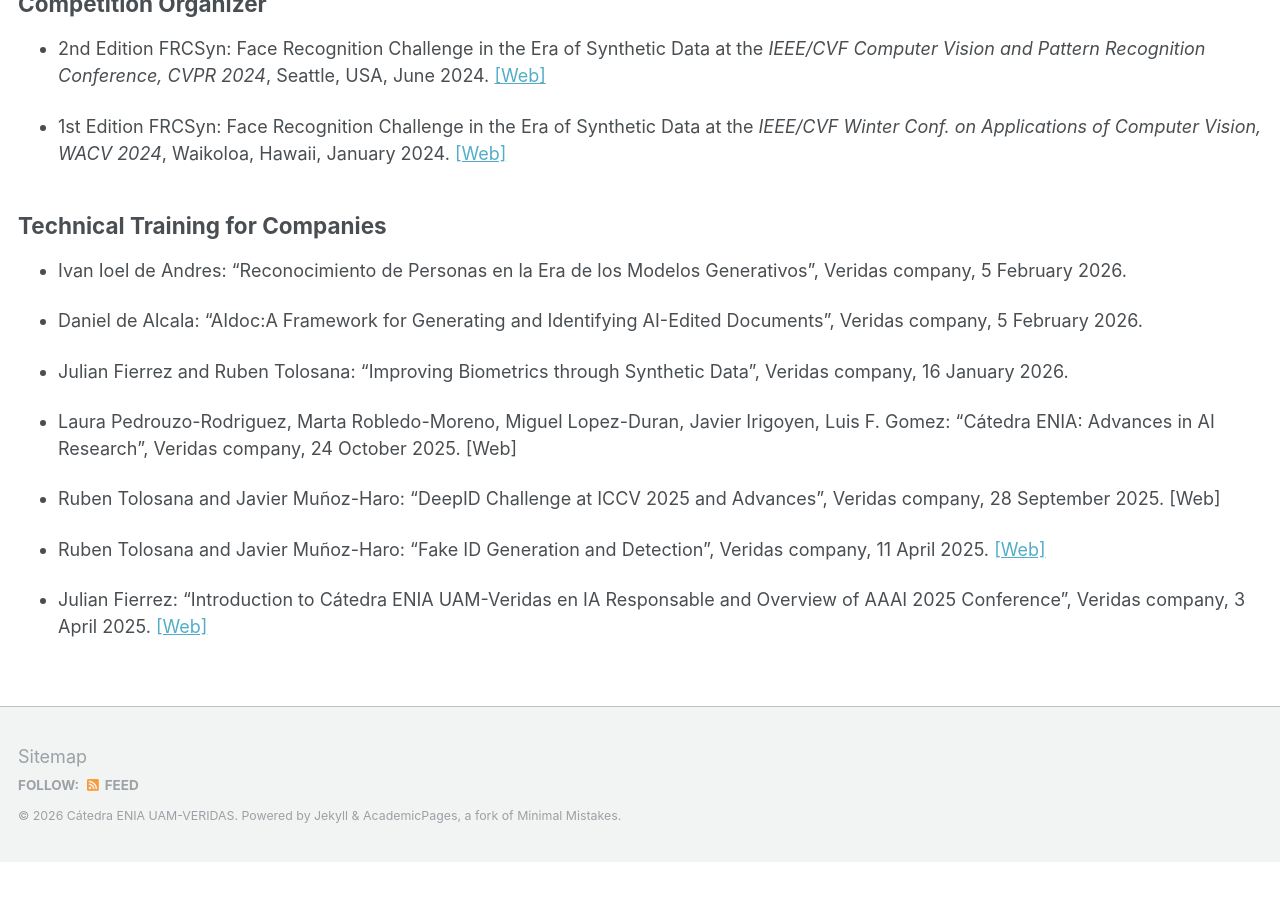
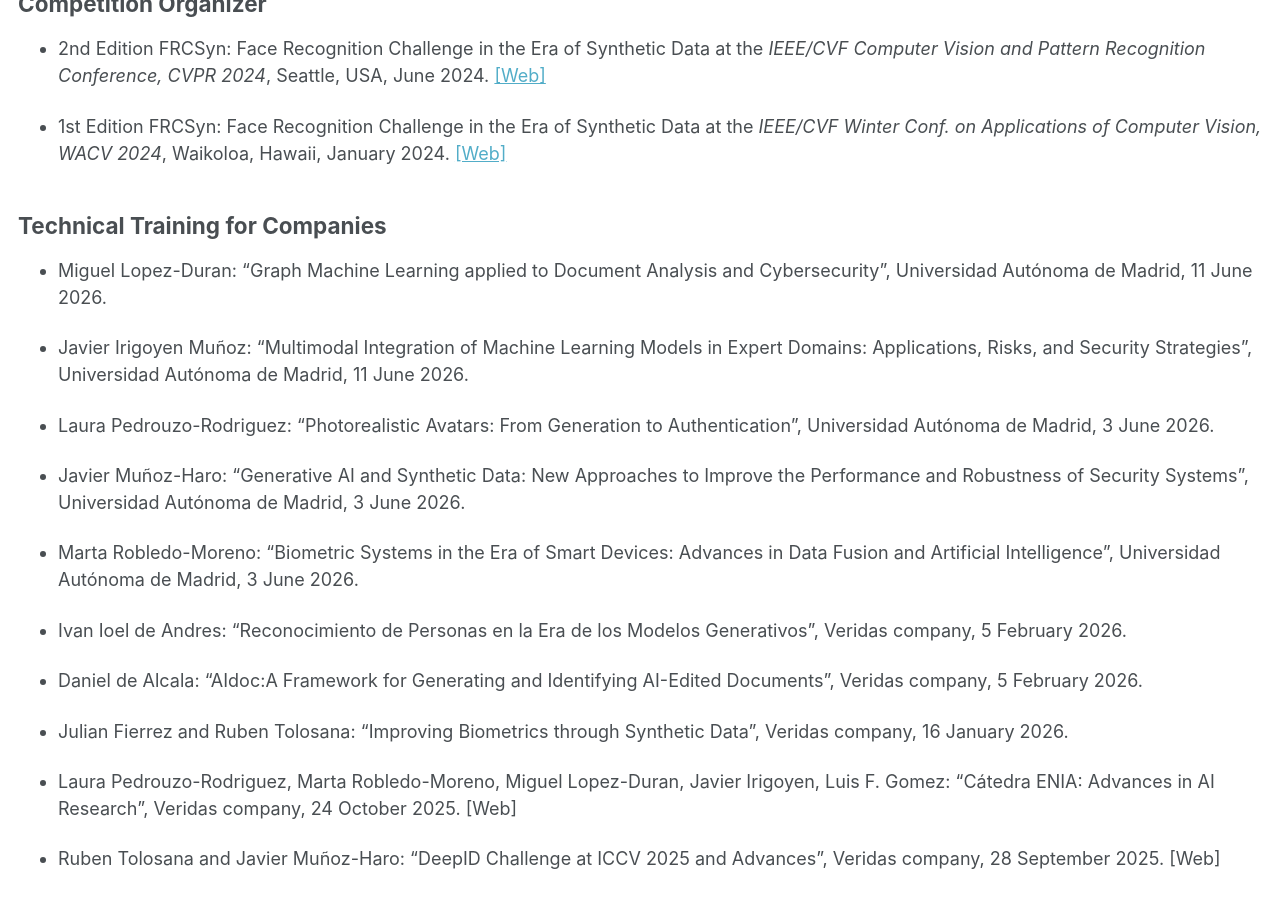
Before and after one commit to catedraeniauam/catedraeniauam.github.io, a Jekyll site: the page built from _pages/scientific_events.md, in a window 1280 px wide and 900 px high, scrolled down 1844 px. Built offline with Jekyll 4.4.1, drawn with Linux system fonts in a browser that asks for light colours; before the commit the page ends 2706 px from its top, so only the background shows below that.

Commit message:
Añadimos las defensas de mitad de tesis de los nuevos doctorandos

```diff
--- a/_pages/scientific_events.md
+++ b/_pages/scientific_events.md
@@ -62,6 +62,16 @@ Competition Organizer
 Technical Training for Companies
 -----
 
+- Miguel Lopez-Duran: “Graph Machine Learning applied to Document Analysis and Cybersecurity”, Universidad Autónoma de Madrid, 11 June 2026.
+
+- Javier Irigoyen Muñoz: “Multimodal Integration of Machine Learning Models in Expert Domains: Applications, Risks, and Security Strategies”, Universidad Autónoma de Madrid, 11 June 2026.
+
+- Laura Pedrouzo-Rodriguez: “Photorealistic Avatars: From Generation to Authentication”, Universidad Autónoma de Madrid, 3 June 2026.
+
+- Javier Muñoz-Haro: “Generative AI and Synthetic Data: New Approaches to Improve the Performance and Robustness of Security Systems”, Universidad Autónoma de Madrid, 3 June 2026.
+
+- Marta Robledo-Moreno: “Biometric Systems in the Era of Smart Devices: Advances in Data Fusion and Artificial Intelligence”, Universidad Autónoma de Madrid, 3 June 2026.
+
 - Ivan Ioel de Andres: “Reconocimiento de Personas en la Era de los Modelos Generativos”, Veridas company, 5 February 2026.
 
 - Daniel de Alcala: “AIdoc:A Framework for Generating and Identifying AI-Edited Documents”, Veridas company, 5 February 2026.
```
Also changed, not shown: _pages/about.md (+2 -0 lines).
